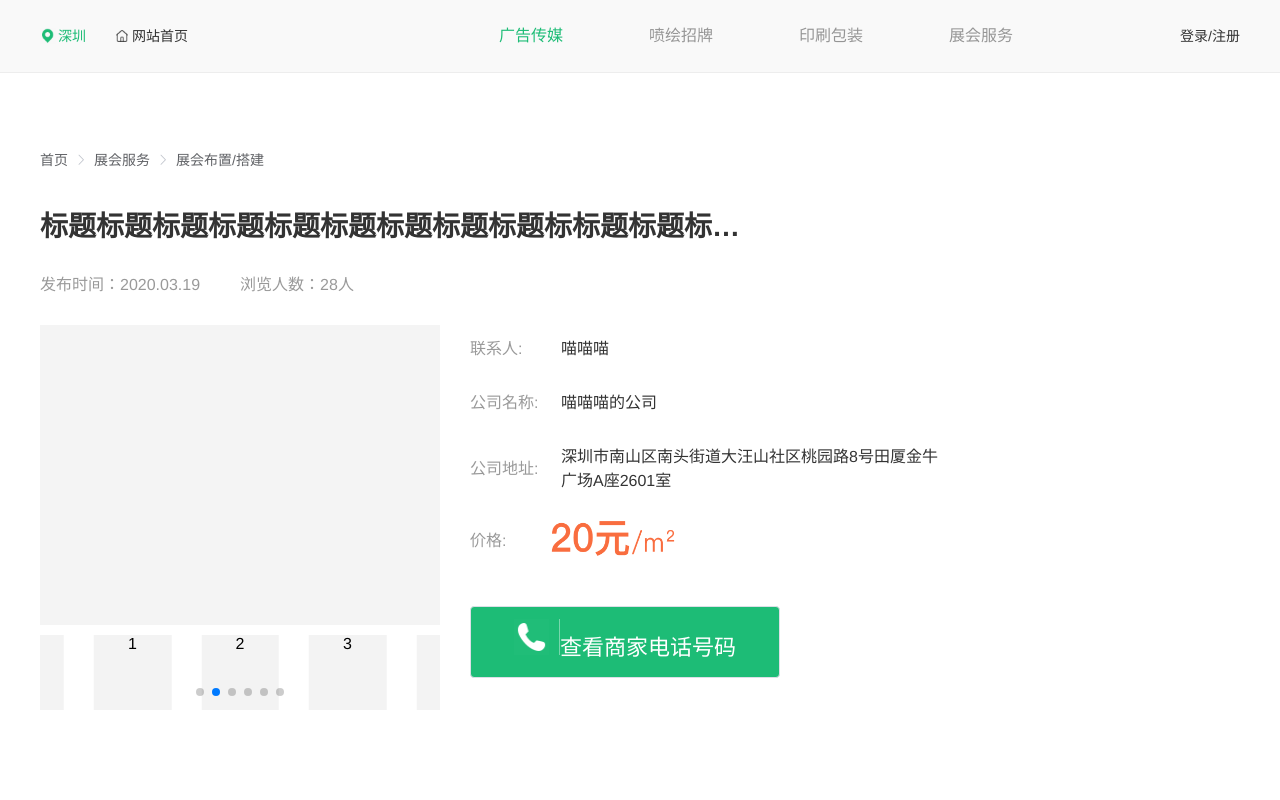
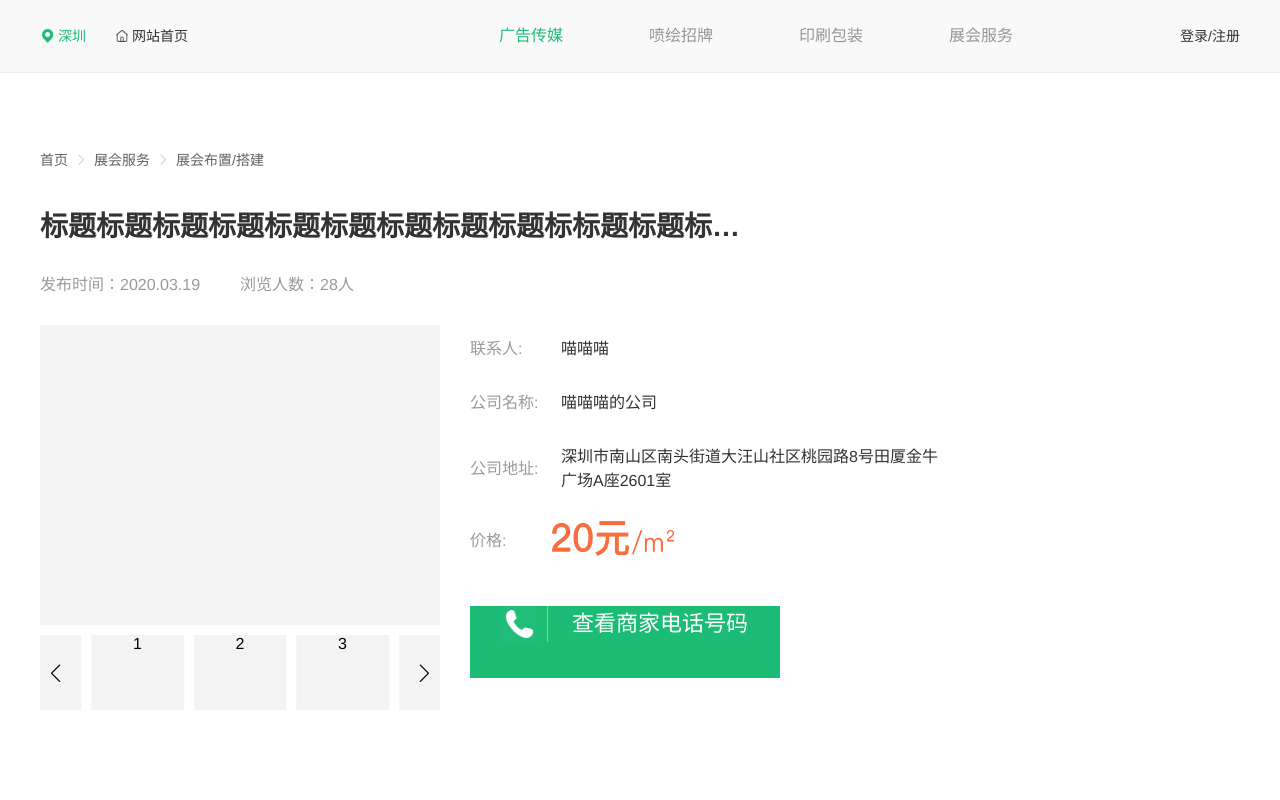
Before and after one commit to xbl113lbw/advertisement_web, a Vue app: page /serviceInfo in a window 1280 px wide. Shown: the top 800 px of the page. Built offline with nearby package versions, Linux system fonts and the light colour scheme.

Commit message:
商品详情部分

```diff
--- a/src/views/serviceInfo/serviceInfo.vue
+++ b/src/views/serviceInfo/serviceInfo.vue
@@ -26,7 +26,8 @@
                 <swiper-slide> 4</swiper-slide>
                 <swiper-slide> 5</swiper-slide>
                 <swiper-slide> 6</swiper-slide>
-                <div class="swiper-pagination" slot="pagination"></div>
+                <div class="swiper-button-prev" slot="button-prev"></div>
+                <div class="swiper-button-next" slot="button-next"></div>
               </swiper>
             </div>
           </div>
@@ -50,10 +51,10 @@
               <img src="../../assets/serviceInfo/20.png" />
             </div>
             <div class="button">
-              <el-button @click="look"
-                ><img src="../../assets/serviceInfo/tel.png" />
-                <p>查看商家电话号码</p></el-button
-              >
+              <button @click="look">
+                <img src="../../assets/serviceInfo/tel.png" />
+                <p>查看商家电话号码</p>
+              </button>
             </div>
           </div>
         </div>
@@ -76,14 +77,18 @@ export default {
     return {
       swiperOption: {
         slidesPerView: 4,
-        spaceBetween: 30,
+        spaceBetween: 10,
         centeredSlides: true,
-        loop:true,
+        loop: true,
         initialSlide: 1,
-        pagination: {
-          el: ".swiper-pagination",
-          clickable: true
+        navigation: {
+          nextEl: ".swiper-button-next",
+          prevEl: ".swiper-button-prev"
         }
+        // pagination: {
+        //   el: ".swiper-pagination",
+        //   clickable: true
+        // }
       }
     };
   }
@@ -91,6 +96,10 @@ export default {
 </script>
 
 <style lang="scss" scoped>
+.swiper-container {
+  --swiper-navigation-color: #000000; /* 单独设置按钮颜色 */
+  --swiper-navigation-size: 18px; /* 设置按钮大小 */
+}
 .swiper-slide {
   width: 100px;
   height: 75px;
@@ -187,7 +196,7 @@ export default {
           }
           .button {
             text-align: left;
-            .el-button {
+            button {
               display: flex;
               justify-content: center;
               width: 310px;
@@ -199,6 +208,7 @@ export default {
               p {
                 display: inline-block;
                 line-height: 36px;
+                padding-left: 24px;
               }
               img {
                 display: inline-block;
```
